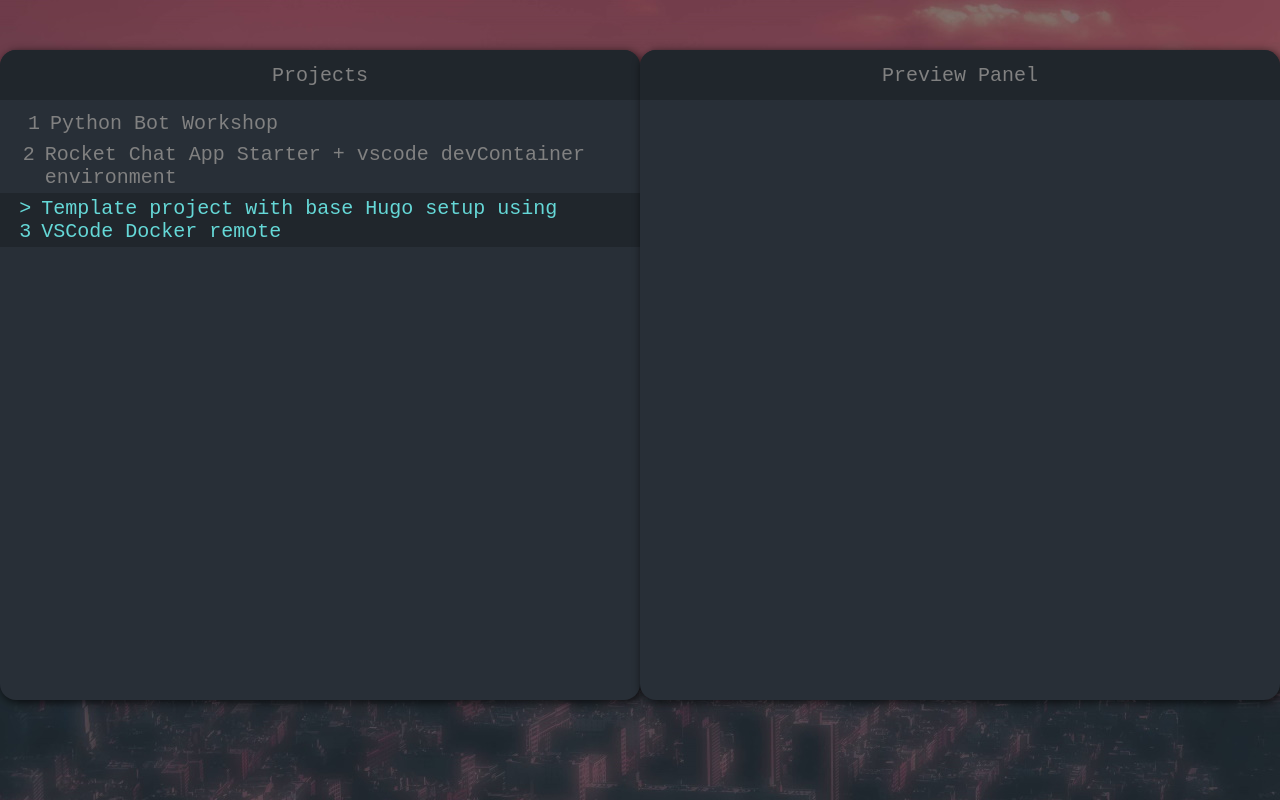
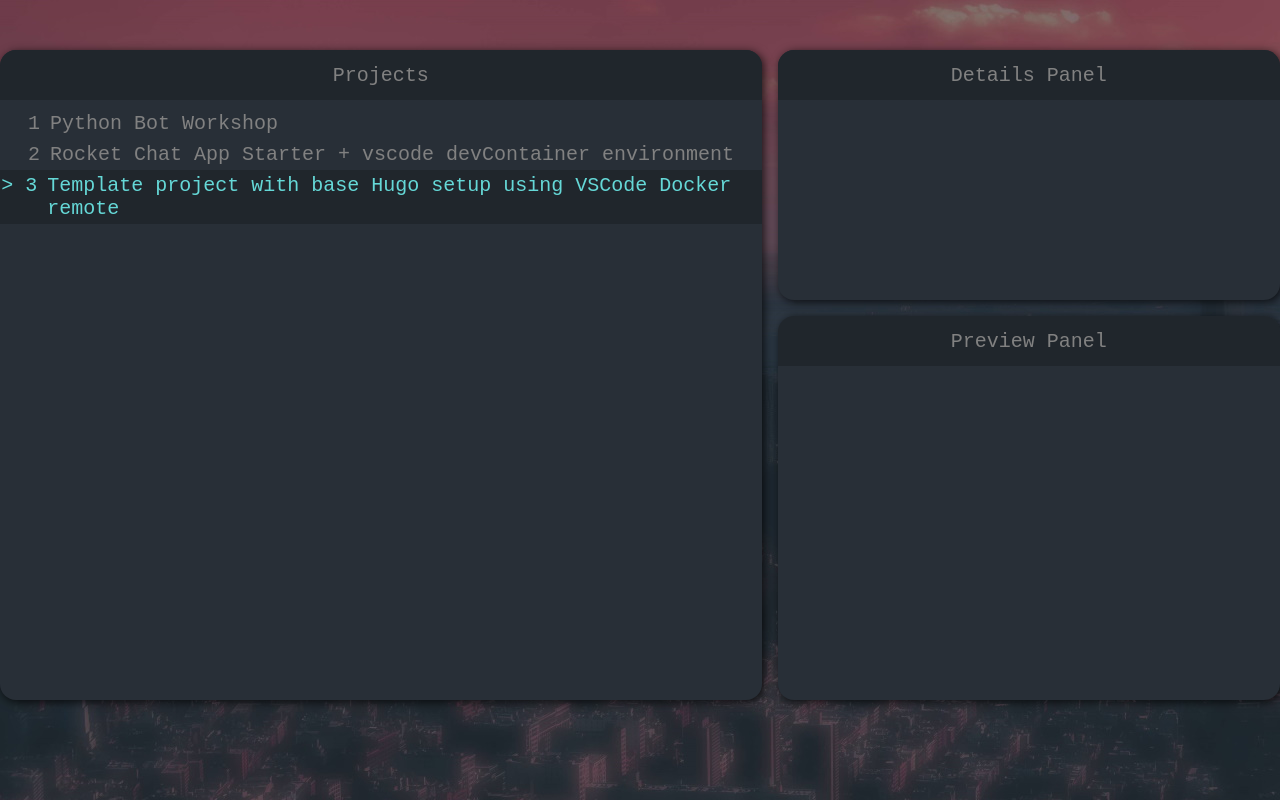
Before and after one commit to moxon6/moxon6.github.io, a React (Create React App) app: page / in a window 1280 px wide. Built offline with nearby package versions, Linux system fonts and the light colour scheme.

Commit message:
Set panel grid

```diff
--- a/src/App.jsx
+++ b/src/App.jsx
@@ -26,17 +26,29 @@
   return (
     <div className="App" style={{ background: `url(${background2})` }}>
       <div className="projects">
-        <Panel className="" title="Projects">
+        <div className="projects-panel-container">
+          <Panel title="Projects">
             {
               projects.map((project, index) => (
                 <ProjectEntry project={project} index={index} setSelected={setSelected} />
               ))
             }
           </Panel>
+        </div>
+        <div className="details-panel-container">
+
+          <Panel title="Details Panel">
+
+          </Panel>
+        </div>
+        <div className="preview-panel-container">
+
           <Panel title="Preview Panel">
 
           </Panel>
         </div>
+
+      </div>
     </div>
   );
 }
--- a/src/App.scss
+++ b/src/App.scss
@@ -20,8 +20,25 @@
 }
 
 .projects {
-  display: flex;
   width: $gridSize;
   padding-top: 50px;
   padding-bottom: 100px;
+  display: grid;
+  grid-template-columns: repeat(5, 1fr);
+  grid-template-rows: repeat(5, 1fr);
+  grid-column-gap: 16px;
+  grid-row-gap: 16px;
+
+  .projects-panel-container {
+    grid-area: 1 / 1 / 6 / 4;
+  }
+
+  .details-panel-container {
+    grid-area: 1 / 4 / 3 / 6;
+  }
+
+  .preview-panel-container {
+    grid-area: 3 / 4 / 6 / 6;
+  }
+
 }
--- a/src/components/Panel.scss
+++ b/src/components/Panel.scss
@@ -1,7 +1,8 @@
 @import '../App.scss';
 
 .panel {
-    flex: 3;
+    width: 100%;
+    height: 100%;
     background-color: $color1;
     border-radius: $border-radius;
     box-shadow: 2px 2px 10px 0px rgba(0, 0, 0, 0.75);
```
Lines whose indentation alone changed are shown as unchanged.
